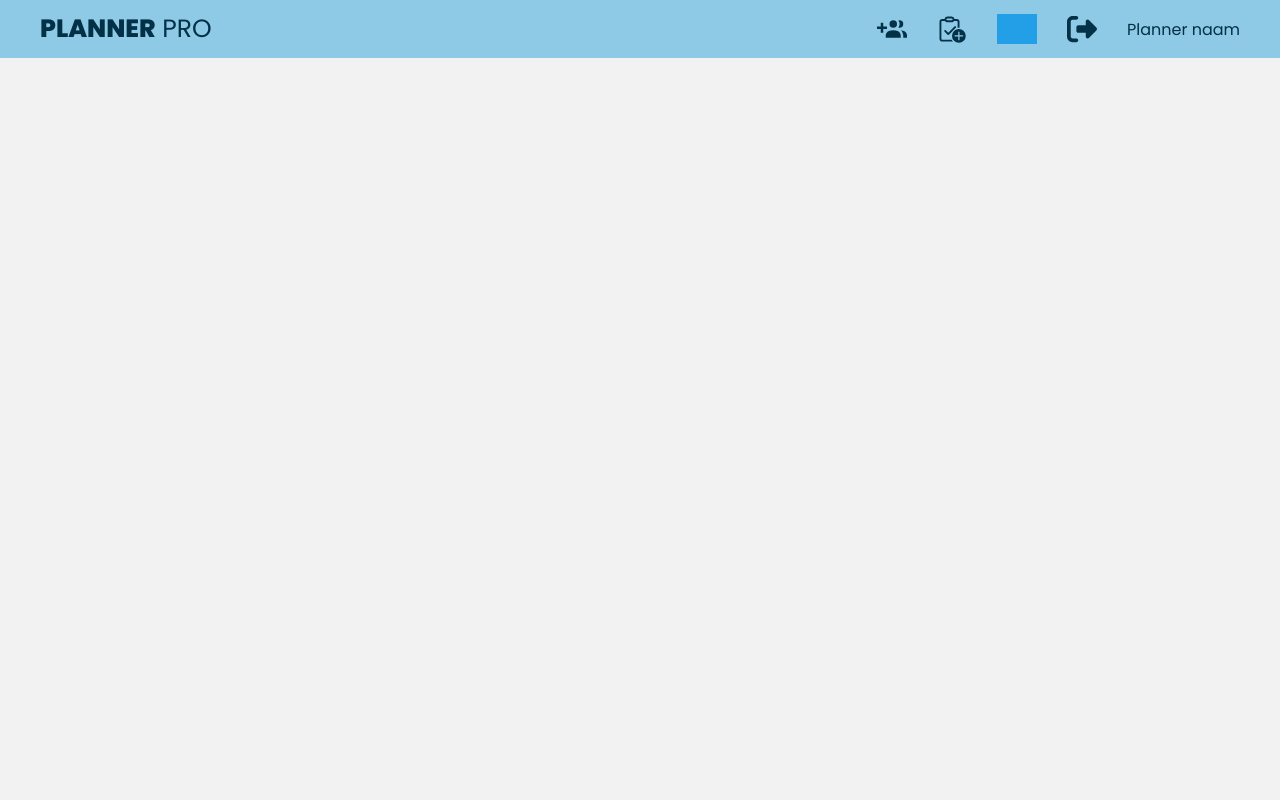
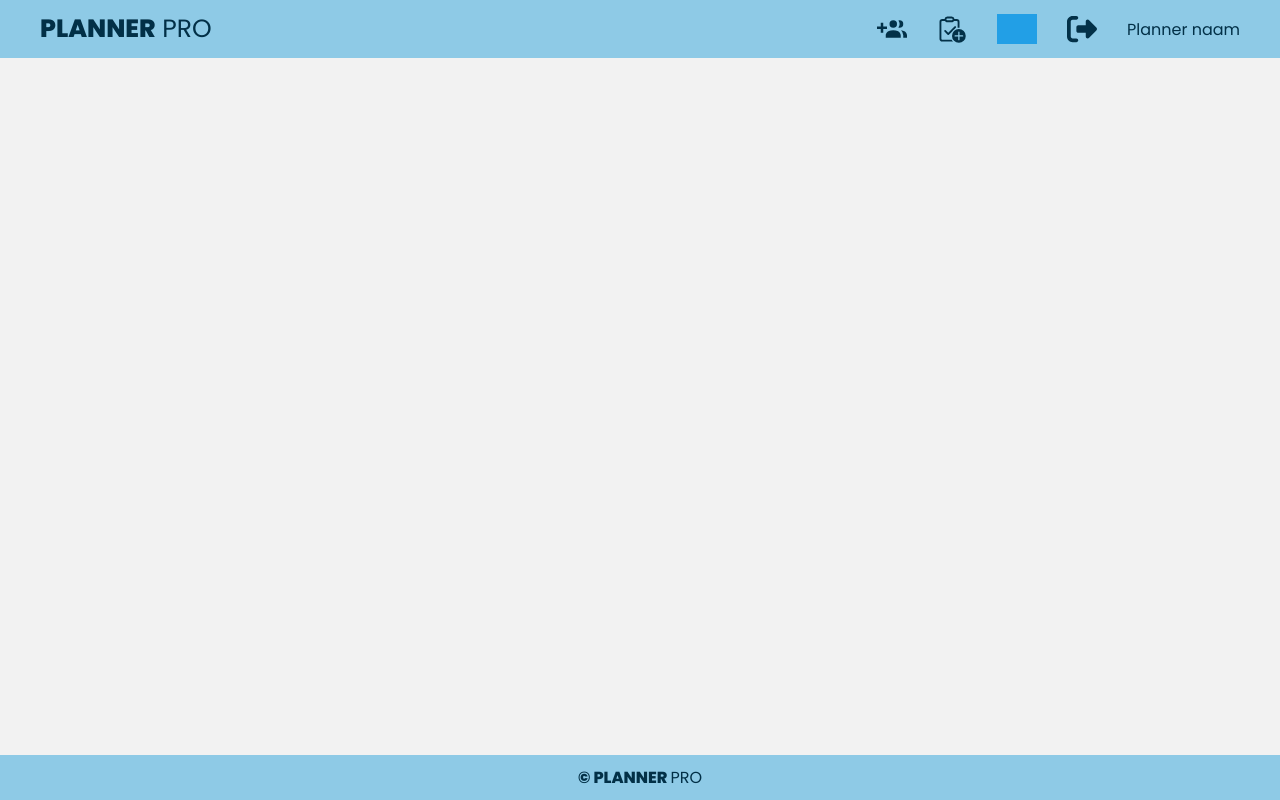
Before and after one commit to Lucinde/eindopdracht-fsd-frontend, a React (Create React App) app: page / in a window 1280 px wide. Built offline with nearby package versions, Linux system fonts and the light colour scheme; grey boxes are pictures that could not be loaded.

Commit message:
Add styling for footer

```diff
--- a/src/App.css
+++ b/src/App.css
@@ -21,6 +21,12 @@ body {
   background-color: var(--light-grey);
   font-family: 'Poppins', sans-serif;
   font-size: 16px;
+}
+
+div#root {
+  display: flex;
+  flex-direction: column;
+  min-height: 100vh;
 }
 
 .outer-container {
@@ -47,6 +53,14 @@ body {
   /*todo: css filter opnemen in documentatie? https://codepen.io/sosuke/pen/Pjoqqp */
   filter: invert(14%) sepia(25%) saturate(3831%) hue-rotate(173deg) brightness(91%) contrast(98%);
 }
+
+/* ----------------------------- Styling Fonts ----------------------------- */
+
+.logo-light {
+  font-weight: 400;
+}
+
+
 
 /* ------------------------ Algemene Styling React ------------------------ */
 .App {
--- a/src/App.js
+++ b/src/App.js
@@ -14,16 +14,21 @@ import ico_planning from "./assets/icons/planning.svg";
 import ico_profile from "./assets/icons/profile.svg";
 import ico_tasks_add from "./assets/icons/task-add.svg";
 import ico_tasks from "./assets/icons/tasks.svg";
+import Footer from "./components/footer/Footer";
 
 function App() {
   return (
     <>
+        {/*todo: bepalen of de header en footer met een authorisatie van de pagina's op display: none wordt gezet bij het inloggen of op elke pagina geïmporteerd moet worden*/}
       <Header
           ico_customers_add={ico_customers_add}
           ico_tasks_add={ico_tasks_add}
           ico_profile={ico_profile}
           ico_logout={ico_logout}
       />
+        {/*todo: hier komen de pagina's tussen te staan*/}
+        <main style={{ flexGrow: 1 }}></main>
+        <Footer />
     </>
   );
 }
--- /dev/null
+++ b/src/components/footer/Footer.css
@@ -0,0 +1,6 @@
+footer {
+    background-color: var(--light-blue);
+    color: var(--dark-blue);
+    font-weight: 800;
+    text-transform: uppercase;
+}
--- /dev/null
+++ b/src/components/footer/Footer.js
@@ -0,0 +1,12 @@
+import React from 'react';
+import './Footer.css';
+
+function Footer(props) {
+    return (
+        <footer className="outer-container">
+            <p>&copy; Planner <span className="logo-light">Pro</span></p>
+        </footer>
+    );
+}
+
+export default Footer;
--- a/src/components/header/Header.css
+++ b/src/components/header/Header.css
@@ -7,10 +7,6 @@ header h4 {
     font-size: 25px;
     text-transform: uppercase;
     font-weight: 800;
-}
-
-header .h4-light {
-    font-weight: 400;
 }
 
 .quicknav {
--- a/src/components/header/Header.js
+++ b/src/components/header/Header.js
@@ -8,7 +8,7 @@ function Header({ico_customers_add, ico_tasks_add, ico_profile, ico_logout}) {
         <header>
             <div className="outer-container">
                 <div className="inner-container flex-row">
-                    <h4>Planner<span className="h4-light"> Pro</span></h4>
+                    <h4>Planner<span className="logo-light"> Pro</span></h4>
                     <nav className="quicknav">
                         <ul>
                             <li><img alt="icon customers" src={ico_customers_add} className="icon"/></li>
```
